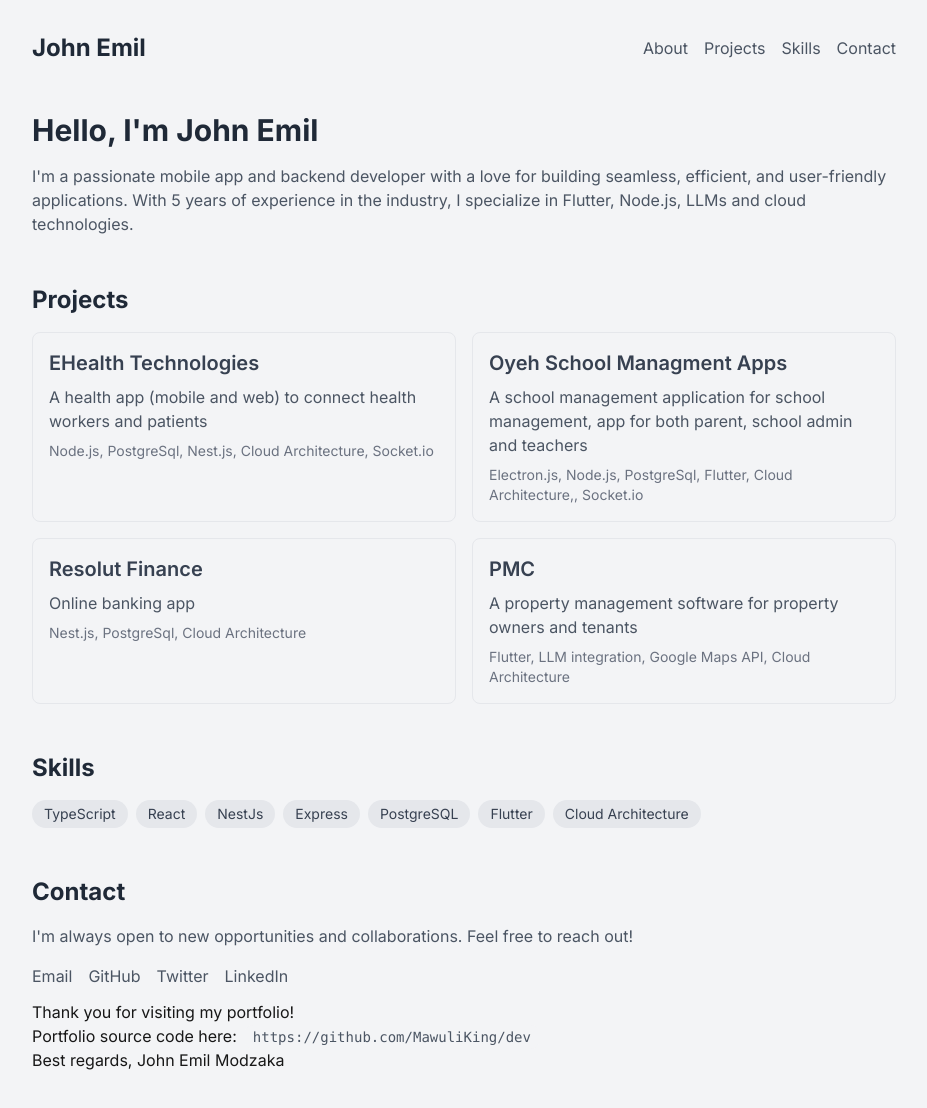
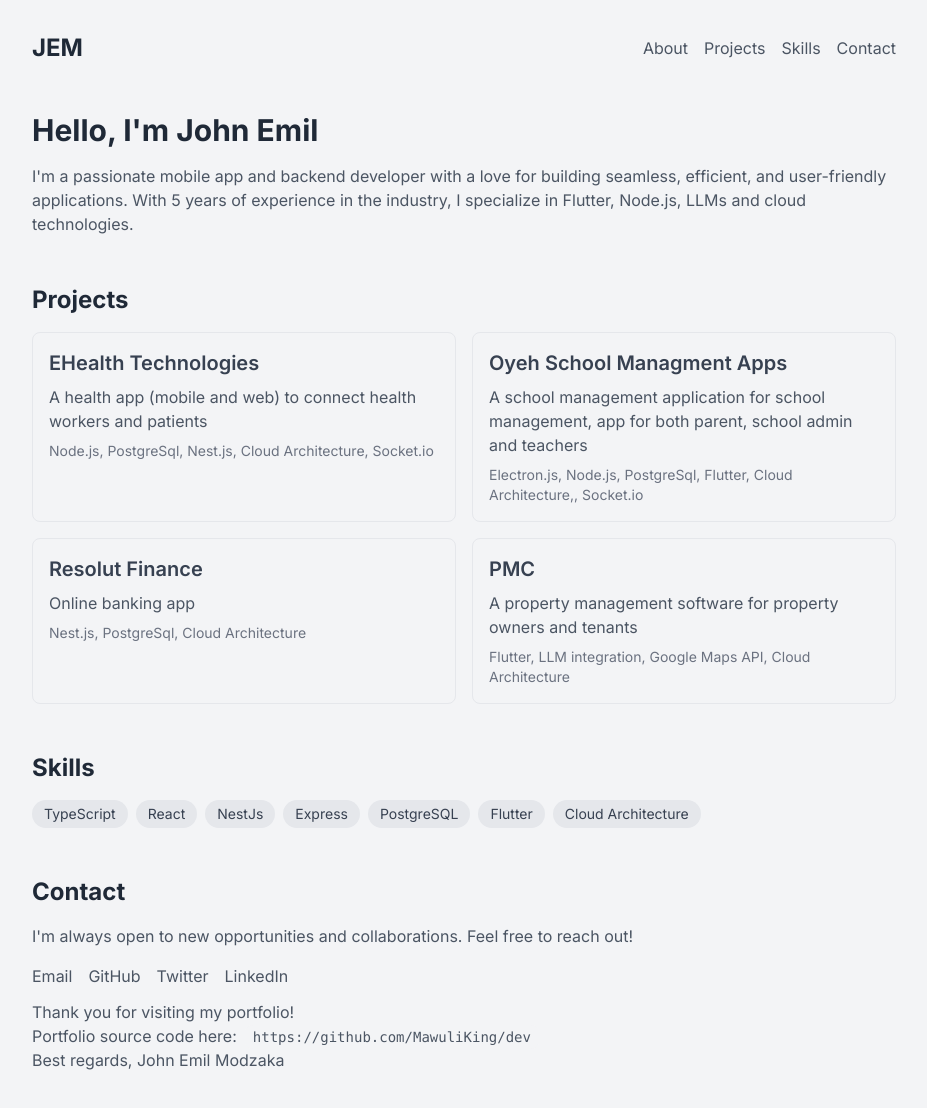
Before and after one commit to MawuliKing/dev, a Next.js app: page / in a window 1280 px wide. Shown: the top 1108 px of the page, without its empty margins (176-1103 px from the left). Built offline with nearby package versions, Linux system fonts and the light colour scheme.

Commit message:
Update Navbar to Initials and also improve view of contact section

```diff
--- a/app/components/Contact.tsx
+++ b/app/components/Contact.tsx
@@ -39,8 +39,8 @@ export function Contact() {
         </a>
       </div>
       <div className="mt-3">
-        <p>Thank you for visiting my portfolio!</p>
-        <p>
+        <p className="text-gray-600">Thank you for visiting my portfolio!</p>
+        <p className="text-gray-600">
           Portfolio source code here:
           <a
             href="https://github.com/MawuliKing/dev"
@@ -50,7 +50,7 @@ export function Contact() {
             https://github.com/MawuliKing/dev
           </a>
         </p>
-        <p>Best regards, John Emil Modzaka</p>
+        <p className="text-gray-600">Best regards, John Emil Modzaka</p>
       </div>
     </section>
   );
--- a/app/components/Header.tsx
+++ b/app/components/Header.tsx
@@ -8,7 +8,7 @@ export function Header() {
 
   return (
     <header className="flex flex-wrap justify-between items-center mb-8">
-      <h1 className="text-2xl font-bold text-gray-800">John Emil</h1>
+      <h1 className="text-2xl font-bold text-gray-800">JEM</h1>
       <button
         className="lg:hidden text-gray-600 hover:text-gray-800"
         onClick={() => setIsMenuOpen(!isMenuOpen)}
```
